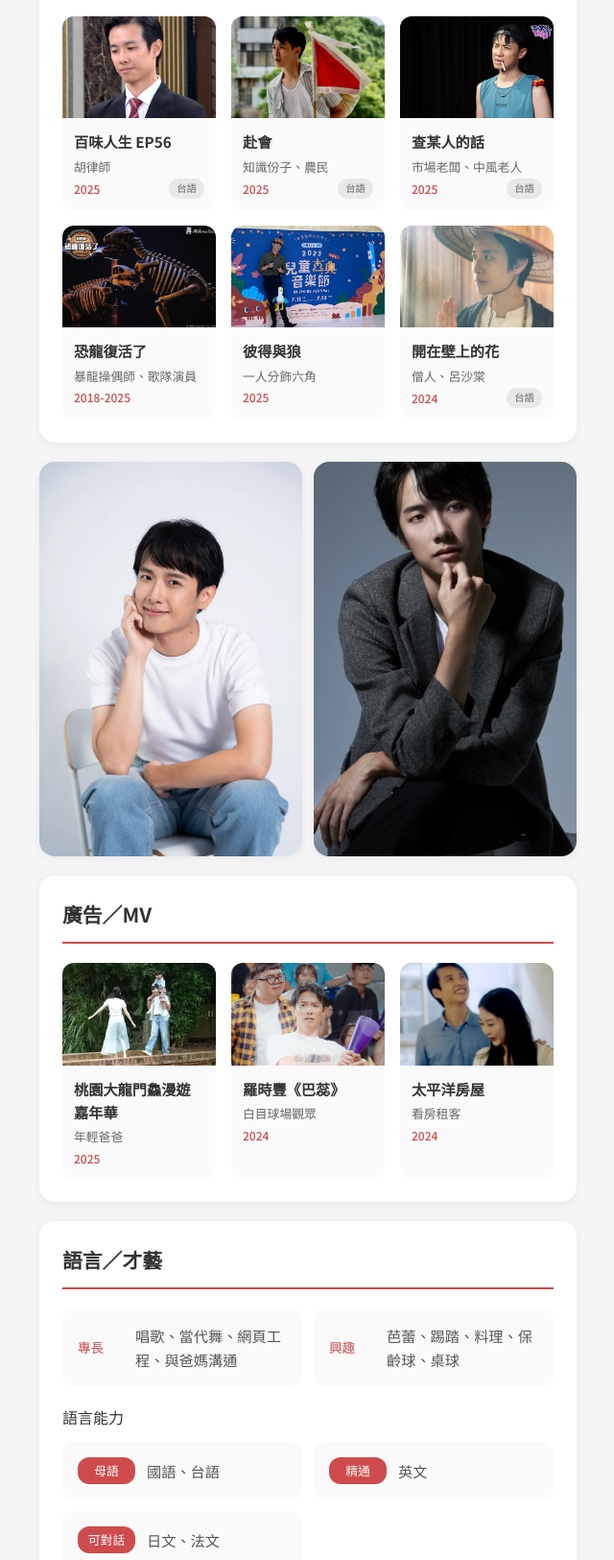
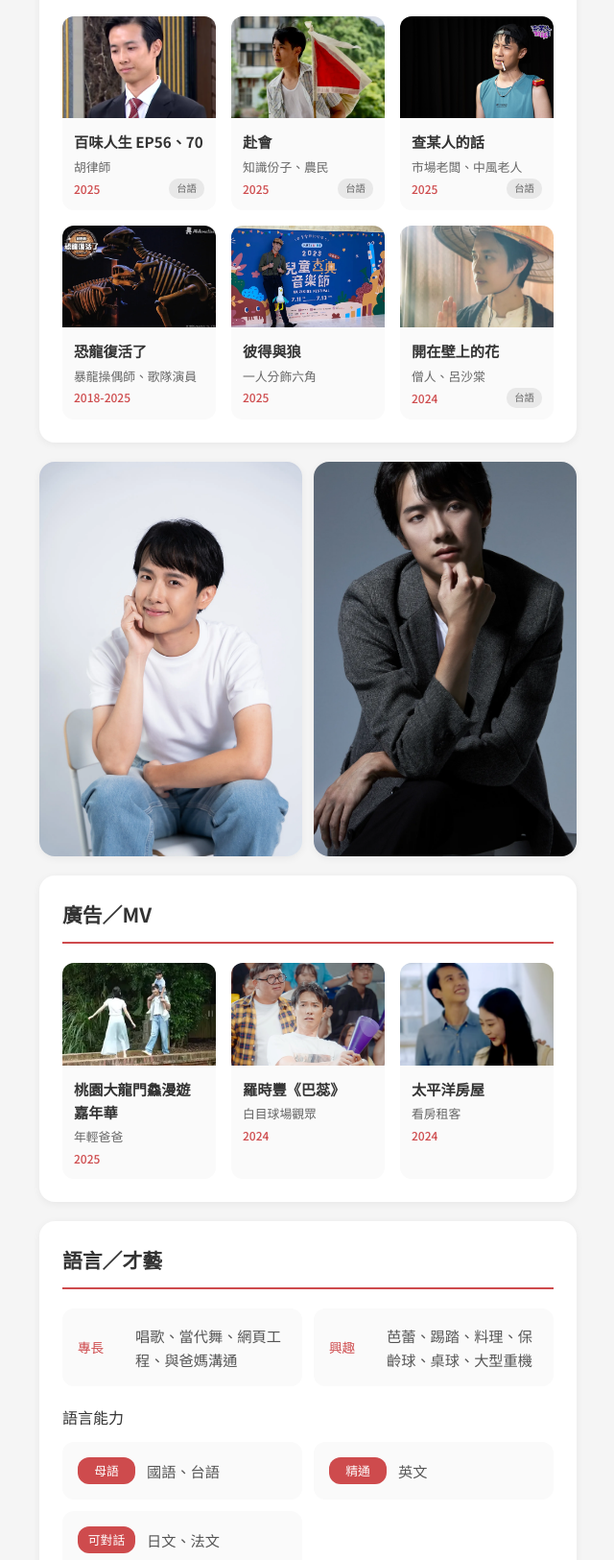
Before and after one commit to wesley100002001/wesley100002001.github.io, a website: page wesley.cwlin/index.html in a window 1280 px wide. Shown: the part 1220-2845 px from the top of the page at 96% size, without its empty margins (319-959 px from the left). Drawn offline with Linux system fonts and the light colour scheme.

Commit message:
Update info

```diff
--- a/wesley.cwlin/config/experience.js
+++ b/wesley.cwlin/config/experience.js
@@ -9,7 +9,7 @@ const experiences = {
 
   filmTheater: [
     {
-      title: "百味人生 EP56",
+      title: "百味人生 EP56、70",
       year: 2025,
       role: "胡律師",
       language: "台語",
--- a/wesley.cwlin/index.html
+++ b/wesley.cwlin/index.html
@@ -87,7 +87,7 @@
                 </div>
                 <div class="skill-item">
                     <span class="skill-label">興趣</span>
-                    <span class="skill-name">芭蕾、踢踏、料理、保齡球、桌球</span>
+                    <span class="skill-name">芭蕾、踢踏、料理、保齡球、桌球、大型重機</span>
                 </div>
             </div>
 
```
